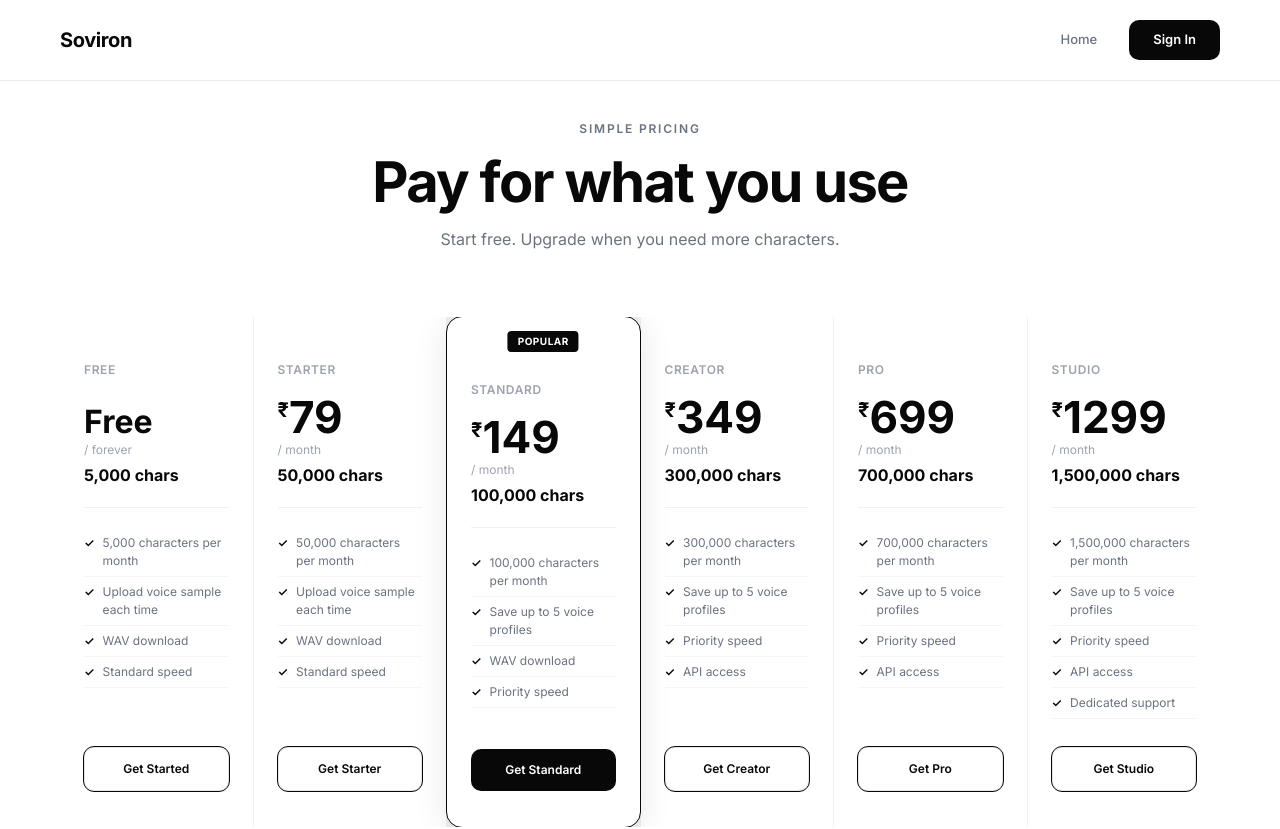
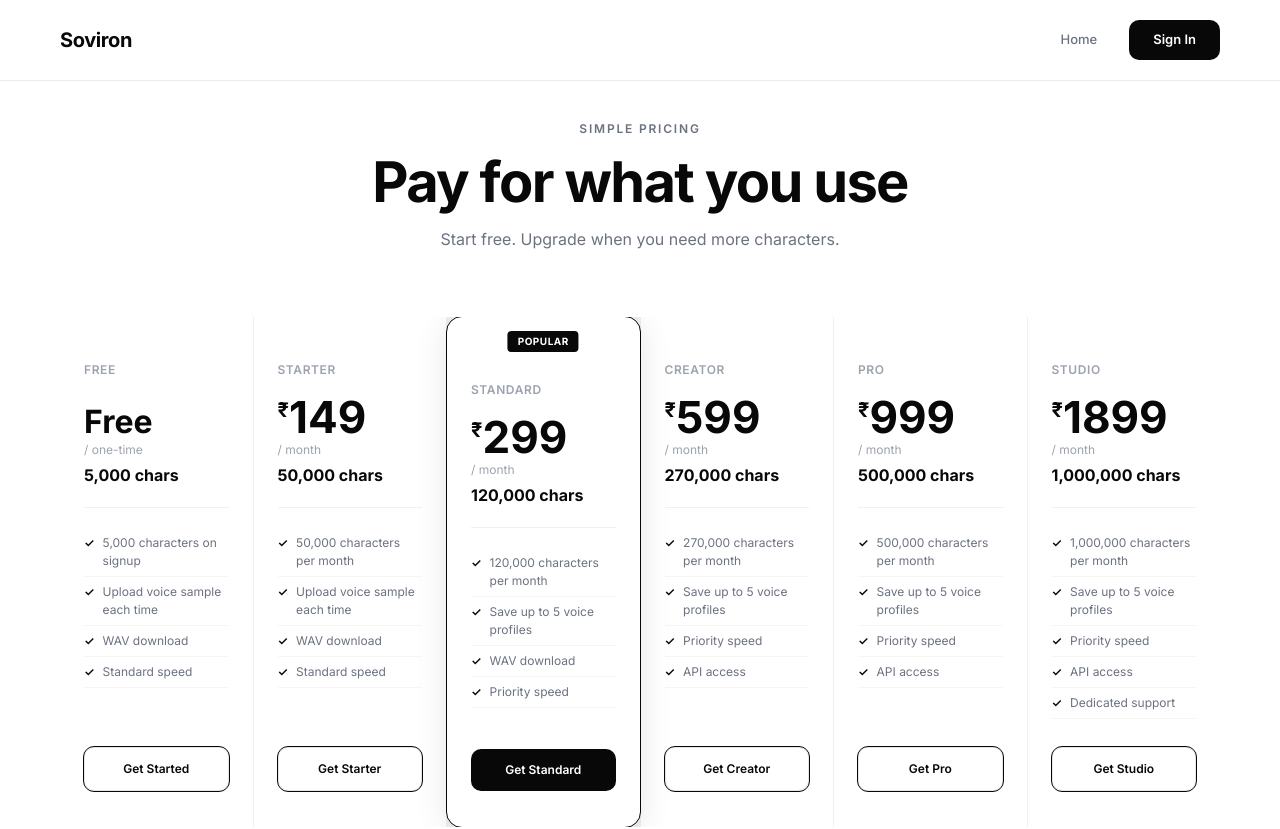
Before and after one commit to rupesh13r/soviron, a Next.js app: page /pricing in a window 1280 px wide. Shown: the top 829 px of the page. Built offline with nearby package versions, Linux system fonts and the light colour scheme; no server answers.

Commit message:
fix: update pricing plans and topups

```diff
--- a/app/pricing/page.tsx
+++ b/app/pricing/page.tsx
@@ -14,18 +14,18 @@ const loadRazorpayScript = () => new Promise<void>((resolve) => {
 });
 
 const plans = [
-  { name: 'Free', price: 0, chars: '5,000', period: '/ forever', features: ['5,000 characters per month', 'Upload voice sample each time', 'WAV download', 'Standard speed'], cta: 'Get Started', ctaHref: '/signup', planKey: null, style: 'outline' },
-  { name: 'Starter', price: 79, chars: '50,000', period: '/ month', features: ['50,000 characters per month', 'Upload voice sample each time', 'WAV download', 'Standard speed'], cta: 'Get Starter', ctaHref: null, planKey: 'starter', style: 'outline' },
-  { name: 'Standard', price: 149, chars: '100,000', period: '/ month', features: ['100,000 characters per month', 'Save up to 5 voice profiles', 'WAV download', 'Priority speed'], cta: 'Get Standard', ctaHref: null, planKey: 'standard', style: 'solid', badge: 'POPULAR' },
-  { name: 'Creator', price: 349, chars: '300,000', period: '/ month', features: ['300,000 characters per month', 'Save up to 5 voice profiles', 'Priority speed', 'API access'], cta: 'Get Creator', ctaHref: null, planKey: 'creator', style: 'outline' },
-  { name: 'Pro', price: 699, chars: '700,000', period: '/ month', features: ['700,000 characters per month', 'Save up to 5 voice profiles', 'Priority speed', 'API access'], cta: 'Get Pro', ctaHref: null, planKey: 'pro', style: 'outline' },
-  { name: 'Studio', price: 1299, chars: '1,500,000', period: '/ month', features: ['1,500,000 characters per month', 'Save up to 5 voice profiles', 'Priority speed', 'API access', 'Dedicated support'], cta: 'Get Studio', ctaHref: null, planKey: 'studio', style: 'outline' },
+  { name: 'Free', price: 0, chars: '5,000', period: '/ one-time', features: ['5,000 characters on signup', 'Upload voice sample each time', 'WAV download', 'Standard speed'], cta: 'Get Started', ctaHref: '/signup', planKey: null, style: 'outline' },
+  { name: 'Starter', price: 149, chars: '50,000', period: '/ month', features: ['50,000 characters per month', 'Upload voice sample each time', 'WAV download', 'Standard speed'], cta: 'Get Starter', ctaHref: null, planKey: 'starter', style: 'outline' },
+  { name: 'Standard', price: 299, chars: '120,000', period: '/ month', features: ['120,000 characters per month', 'Save up to 5 voice profiles', 'WAV download', 'Priority speed'], cta: 'Get Standard', ctaHref: null, planKey: 'standard', style: 'solid', badge: 'POPULAR' },
+  { name: 'Creator', price: 599, chars: '270,000', period: '/ month', features: ['270,000 characters per month', 'Save up to 5 voice profiles', 'Priority speed', 'API access'], cta: 'Get Creator', ctaHref: null, planKey: 'creator', style: 'outline' },
+  { name: 'Pro', price: 999, chars: '500,000', period: '/ month', features: ['500,000 characters per month', 'Save up to 5 voice profiles', 'Priority speed', 'API access'], cta: 'Get Pro', ctaHref: null, planKey: 'pro', style: 'outline' },
+  { name: 'Studio', price: 1899, chars: '1,000,000', period: '/ month', features: ['1,000,000 characters per month', 'Save up to 5 voice profiles', 'Priority speed', 'API access', 'Dedicated support'], cta: 'Get Studio', ctaHref: null, planKey: 'studio', style: 'outline' },
 ];
 
 const topups = [
-  { chars: '50k chars', price: 79, topupKey: '50k' },
-  { chars: '200k chars', price: 249, topupKey: '200k' },
-  { chars: '1M chars', price: 799, topupKey: '1m' },
+  { chars: '50k chars', price: 179, topupKey: '50k' },
+  { chars: '200k chars', price: 649, topupKey: '200k' },
+  { chars: '1M chars', price: 2899, topupKey: '1m' },
 ];
 
 export default function PricingPage() {
```
